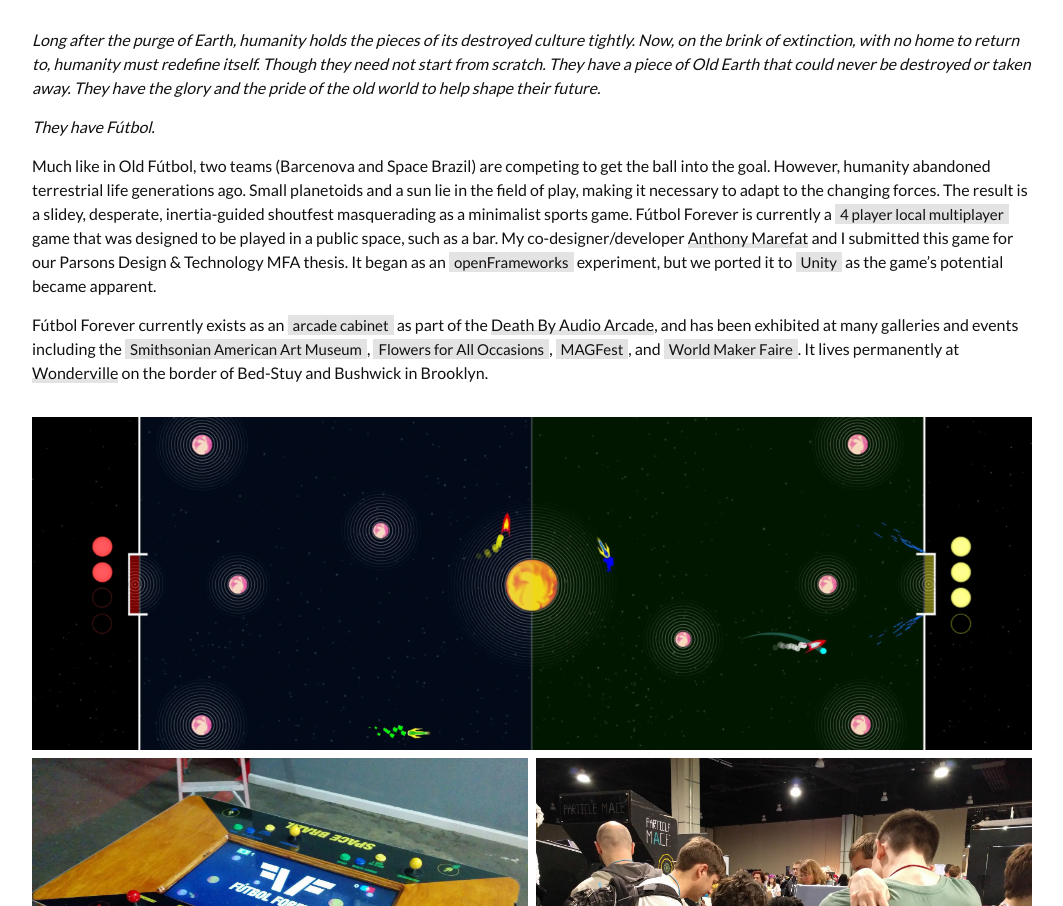
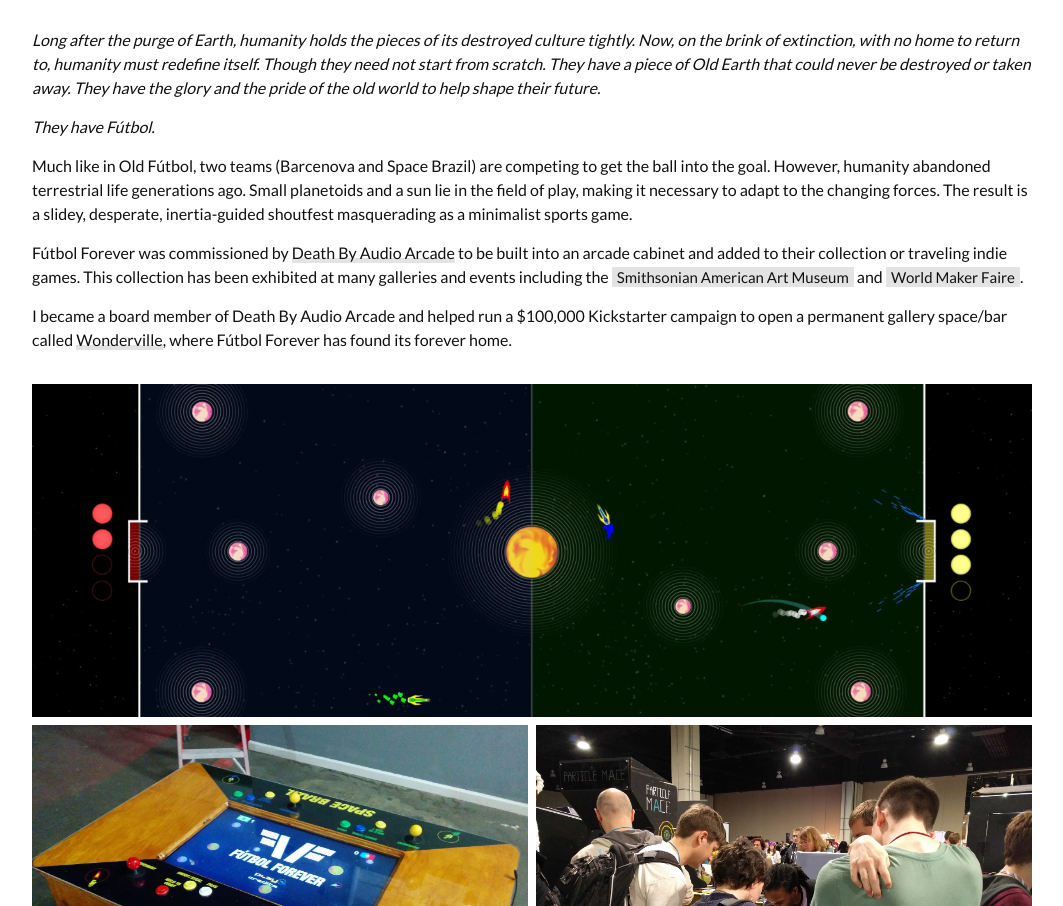
Before and after one commit to LordOfCorners/lordofcorners.github.io, a Jekyll site: the page built from _posts/2016-05-29-futbol-forever.markdown, in a window 1280 px wide, cut to the strip 858-1764 px from the top of the page. Shown: the whole strip, without its empty margins (108-1171 px from the left). Built offline with Jekyll 4.4.1, drawn with Linux system fonts in a browser that asks for light colours.

Commit message:
updated futbolf forever text

```diff
--- a/_posts/2016-05-29-futbol-forever.markdown
+++ b/_posts/2016-05-29-futbol-forever.markdown
@@ -15,8 +15,10 @@ _Long after the purge of Earth, humanity holds the pieces of its destroyed cultu
 
 _They have Fútbol._
 
-Much like in Old Fútbol, two teams (Barcenova and Space Brazil) are competing to get the ball into the goal. However, humanity abandoned terrestrial life generations ago. Small planetoids and a sun lie in the field of play, making it necessary to adapt to the changing forces. The result is a slidey, desperate, inertia-guided shoutfest masquerading as a minimalist sports game. Fútbol Forever is currently a `4 player local multiplayer` game that was designed to be played in a public space, such as a bar. My co-designer/developer [Anthony Marefat](http://www.whomakesgames.me/) and I submitted this game for our Parsons Design & Technology MFA thesis. It began as an `openFrameworks` experiment, but we ported it to `Unity` as the game's potential became apparent.
+Much like in Old Fútbol, two teams (Barcenova and Space Brazil) are competing to get the ball into the goal. However, humanity abandoned terrestrial life generations ago. Small planetoids and a sun lie in the field of play, making it necessary to adapt to the changing forces. The result is a slidey, desperate, inertia-guided shoutfest masquerading as a minimalist sports game.
 
-Fútbol Forever currently exists as an `arcade cabinet` as part of the [Death By Audio Arcade](http://deathbyaudioarcade.com/), and has been exhibited at many galleries and events including the `Smithsonian American Art Museum`, `Flowers for All Occasions`, `MAGFest`, and `World Maker Faire`. It lives permanently at [Wonderville](https://www.wonderville.nyc/) on the border of Bed-Stuy and Bushwick in Brooklyn.
+Fútbol Forever was commissioned by [Death By Audio Arcade](http://deathbyaudioarcade.com/) to be built into an arcade cabinet and added to their collection or traveling indie games. This collection has been exhibited at many galleries and events including the `Smithsonian American Art Museum` and `World Maker Faire`.
+
+I became a board member of Death By Audio Arcade and helped run a \$100,000 Kickstarter campaign to open a permanent gallery space/bar called [Wonderville](https://www.wonderville.nyc/), where Fútbol Forever has found its forever home.
 
 {% include image-row.html image1="portfolio/ff/futbol-forever-screenshot.png" image2="portfolio/ff/futbol-forever-cabinet.jpg" image3="portfolio/ff/futbol-forever-magfest.jpg" image4="portfolio/ff/space-brazil-wins.png" %}
```
Also changed, not shown: 1 other file.
